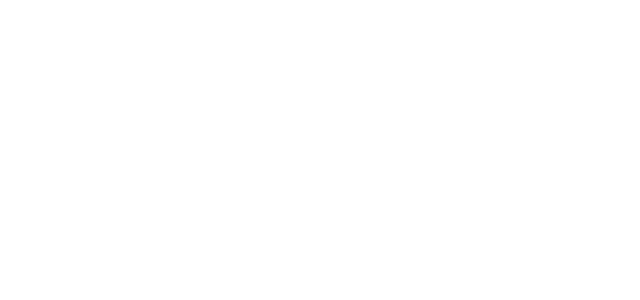
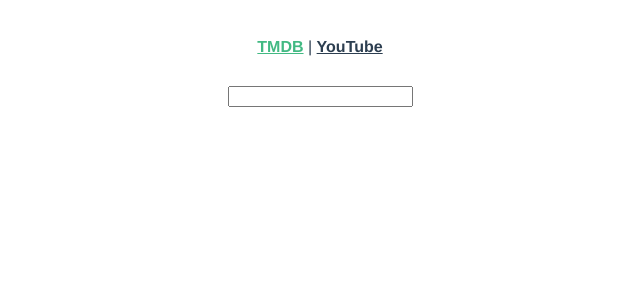
Before and after one commit to rootkwak528/FE-search-box, a Vue app: page / in a window 1280 px wide. Shown: the top 300 px of the page, without its empty margins (320-960 px from the left). Built offline with nearby package versions, Linux system fonts and the light colour scheme.

Commit message:
feat: 라우터 추가 및 TMDB API 검색창 추가

```diff
--- a/package.json
+++ b/package.json
@@ -8,12 +8,15 @@
     "lint": "vue-cli-service lint"
   },
   "dependencies": {
+    "axios": "^0.21.1",
     "core-js": "^3.6.5",
-    "vue": "^2.6.11"
+    "vue": "^2.6.11",
+    "vue-router": "^3.2.0"
   },
   "devDependencies": {
     "@vue/cli-plugin-babel": "~4.5.0",
     "@vue/cli-plugin-eslint": "~4.5.0",
+    "@vue/cli-plugin-router": "^4.5.13",
     "@vue/cli-service": "~4.5.0",
     "babel-eslint": "^10.1.0",
     "eslint": "^6.7.2",
--- a/src/App.vue
+++ b/src/App.vue
@@ -1,16 +1,12 @@
 <template>
   <div id="app">
+    <div id="nav">
+      <router-link to="/">TMDB</router-link> |
+      <router-link to="/youtube">YouTube</router-link>
+    </div>
+    <router-view/>
   </div>
 </template>
-
-<script>
-
-export default {
-  name: 'App',
-  components: {
-  }
-}
-</script>
 
 <style>
 #app {
@@ -19,6 +15,18 @@ export default {
   -moz-osx-font-smoothing: grayscale;
   text-align: center;
   color: #2c3e50;
-  margin-top: 60px;
+}
+
+#nav {
+  padding: 30px;
+}
+
+#nav a {
+  font-weight: bold;
+  color: #2c3e50;
+}
+
+#nav a.router-link-exact-active {
+  color: #42b983;
 }
 </style>
--- /dev/null
+++ b/src/components/TmdbSearchBox.vue
@@ -0,0 +1,27 @@
+<template>
+  <div>
+    <input
+      type="text"
+      @input="onInputText"
+      @keyup.enter="onResetText"
+    >
+  </div>
+</template>
+
+<script>
+export default {
+  name: 'TmdbSearchBox',
+  methods: {
+    onInputText (event) {
+      this.$emit('tmdb-text-input', event.target.value)
+    },
+    onResetText (event) {
+      event.target.value = ''
+    }
+  }
+}
+</script>
+
+<style>
+
+</style>
--- a/src/main.js
+++ b/src/main.js
@@ -1,8 +1,10 @@
 import Vue from 'vue'
 import App from './App.vue'
+import router from './router'
 
 Vue.config.productionTip = false
 
 new Vue({
-  render: h => h(App),
+  router,
+  render: h => h(App)
 }).$mount('#app')
--- /dev/null
+++ b/src/router/index.js
@@ -0,0 +1,28 @@
+import Vue from 'vue'
+import VueRouter from 'vue-router'
+
+import Tmdb from '@/views/Tmdb'
+import YouTube from '@/views/YouTube'
+
+Vue.use(VueRouter)
+
+const routes = [
+  {
+    path: '/',
+    name: 'Tmdb',
+    component: Tmdb
+  },
+  {
+    path: '/YouTube',
+    name: 'YouTube',
+    component: YouTube
+  }
+]
+
+const router = new VueRouter({
+  mode: 'history',
+  base: process.env.BASE_URL,
+  routes
+})
+
+export default router
--- /dev/null
+++ b/src/views/Tmdb.vue
@@ -0,0 +1,32 @@
+<template>
+  <div>
+    <TmdbSearchBox
+      @tmdb-text-input="onTmdbTextInput"
+    />
+  </div>
+</template>
+
+<script>
+import TmdbSearchBox from '@/components/TmdbSearchBox'
+
+export default {
+  name: 'Tmdb',
+  data () {
+    return {
+      searchText: ''
+    }
+  },
+  components: {
+    TmdbSearchBox
+  },
+  methods: {
+    onTmdbTextInput (textInput) {
+      console.log(textInput)
+    },
+  }
+}
+</script>
+
+<style>
+
+</style>
--- /dev/null
+++ b/src/views/YouTube.vue
@@ -0,0 +1,16 @@
+<template>
+  <div>
+
+  </div>
+</template>
+
+<script>
+export default {
+  name: 'YouTube',
+
+}
+</script>
+
+<style>
+
+</style>
```
Also changed, not shown: 1 other file (tests, documents, lock files or other folders).
